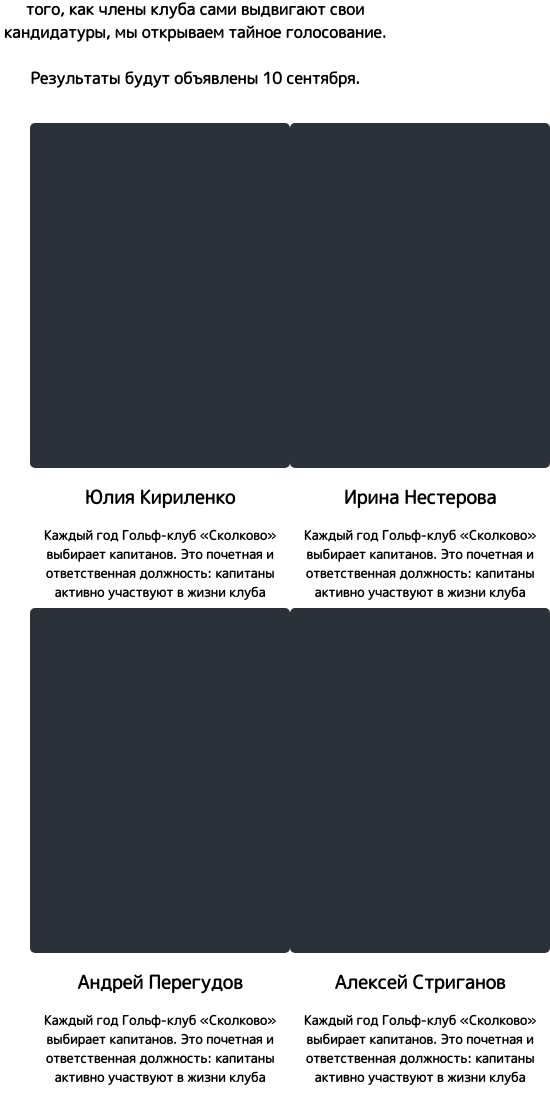
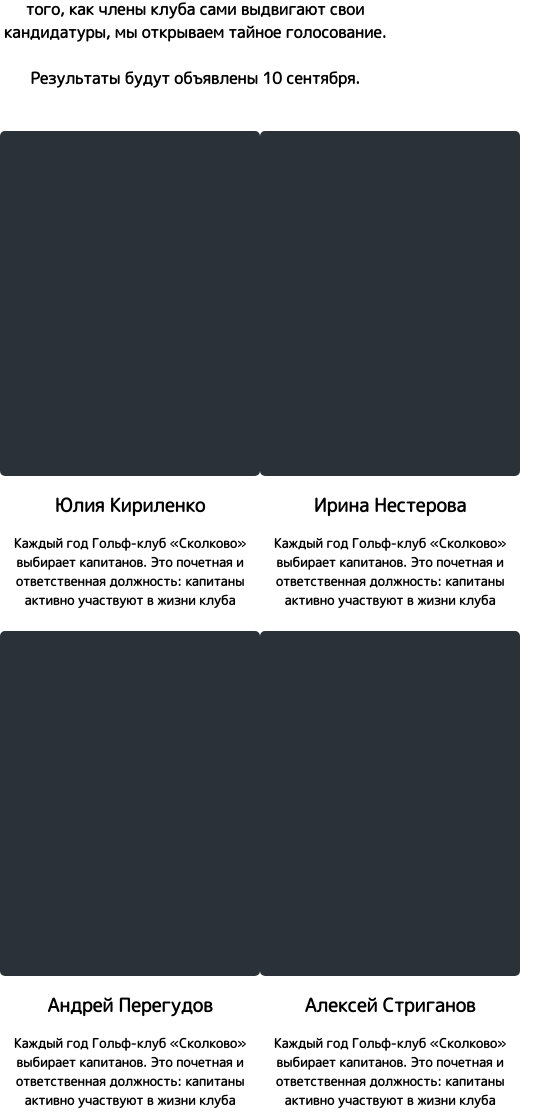
Before and after one commit to Vengetik/Skolkovo-Golf-Club, a website: page index.html in a window 390 px wide. Shown: the part 1060-2173 px from the top of the page, 550 px wide, since content can reach past the window. Drawn offline with Linux system fonts and the light colour scheme.

Commit message:
mobile 6

```diff
--- a/sass/blocks/main__vote.scss
+++ b/sass/blocks/main__vote.scss
@@ -1,14 +1,18 @@
 .main__vote {
+  width: 100%;
   display: flex;
   flex-wrap: wrap;
   @include container;
   justify-content: space-between;
   align-items: center;
   list-style: none;
+
   @media screen and (max-width: 998px) {
+    padding: 0;
+    flex-shrink: 1;
     flex-direction: column;
     justify-content: space-around;
     align-items: center;
-    height: 970px;
+    height: 1000px;
   }
 }
```
Also changed, not shown: css/style.css.
